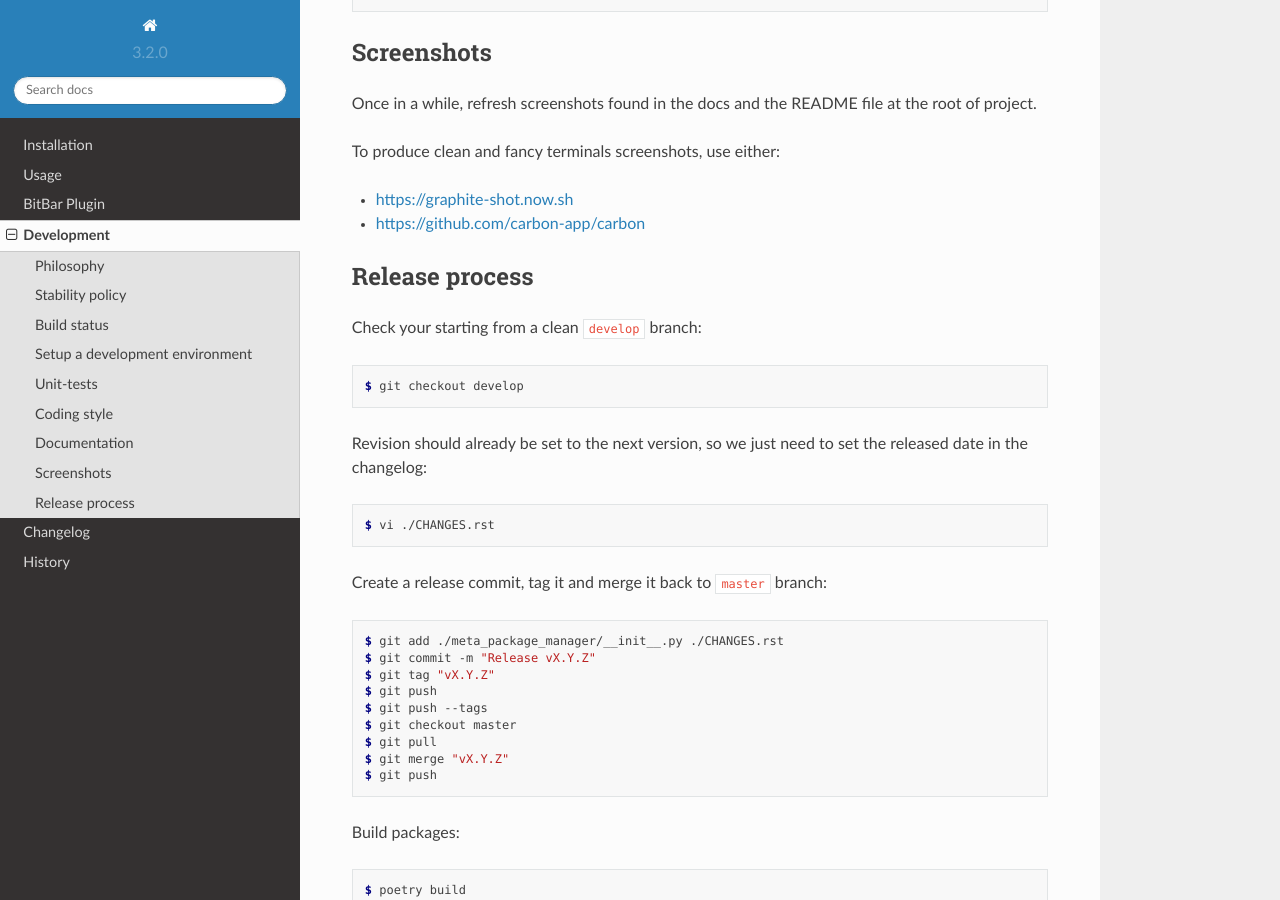
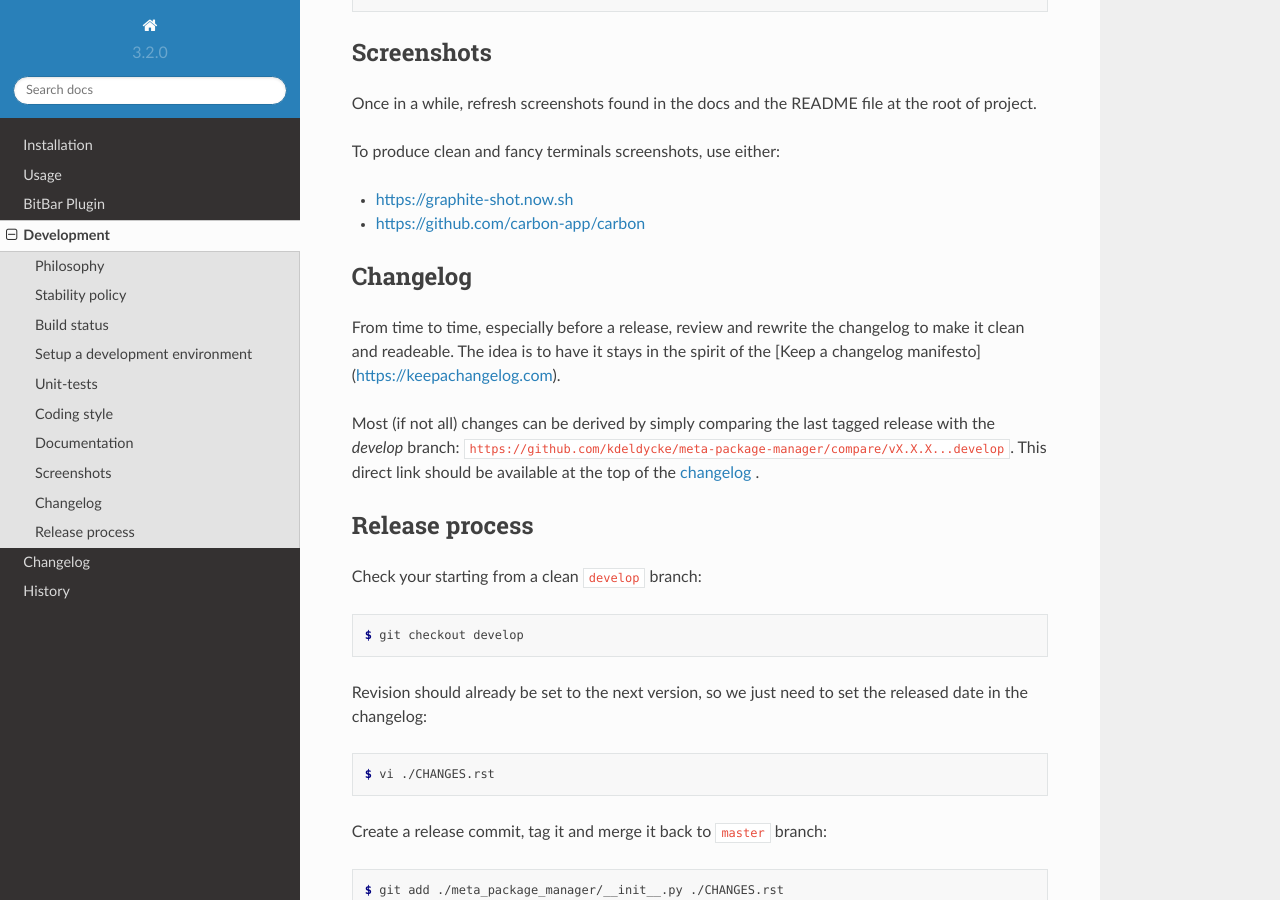
Before and after one commit to kdeldycke/meta-package-manager, a Sphinx documentation site: the page built from docs/development.rst, in a window 1280 px wide and 900 px high, scrolled down 2133 px. Built offline with Sphinx 7.4.7 and the Read the Docs theme 2.0.0, drawn with Linux system fonts in a browser that asks for light colours; pages that are not in the unit, such as notebooks, are missing from menus; the version number is read from the project's files by our own code.

Commit message:
Add reference to changelog.

```diff
--- a/docs/development.rst
+++ b/docs/development.rst
@@ -171,6 +171,19 @@ To produce clean and fancy terminals screenshots, use either:
 * https://github.com/carbon-app/carbon
 
 
+Changelog
+---------
+
+From time to time, especially before a release, review and rewrite the changelog
+to make it clean and readeable. The idea is to have it stays in the spirit of the
+[Keep a changelog manifesto](https://keepachangelog.com).
+
+Most (if not all) changes can be derived by simply comparing the last tagged
+release with the `develop` branch:
+``https://github.com/kdeldycke/meta-package-manager/compare/vX.X.X...develop``.
+This direct link should be available at the top of the `changelog <changelog.html>`__ .
+
+
 Release process
 ---------------
 
```
